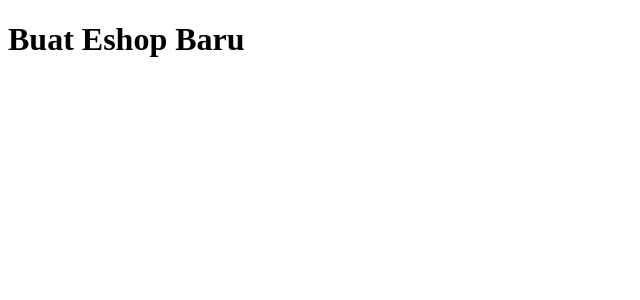
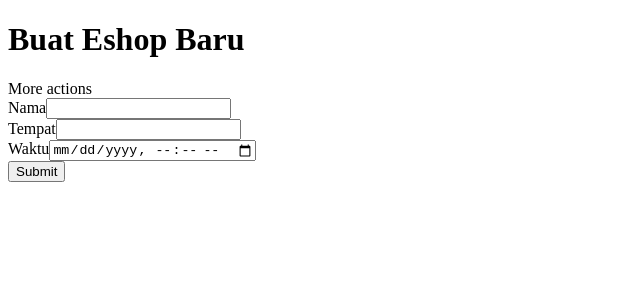
Before and after one commit to katelapo/eshop, a Vue app: page /eshop in a window 1280 px wide. Shown: the top 300 px of the page, without its empty margins (0-640 px from the left). Built offline with nearby package versions, Linux system fonts and the light colour scheme; the HTML template or start-up script is replaced by a standard one.

Commit message:
simpan eshop baru

```diff
--- a/src/views/CreateEshopView.vue
+++ b/src/views/CreateEshopView.vue
@@ -1,8 +1,48 @@
 <script setup lang="ts">
+import { ref } from 'vue'
+import { useRouter } from 'vue-router'
 
+const router = useRouter();
+
+const name = ref('')
+const place = ref('')
+const time = ref('')
+
+const saveData = async () => {
+    const newEshop = JSON.stringify({
+        name: name.value,
+        place: place.value,
+        time: Date.parse(time.value)/1000,
+    })
+
+    const response = await fetch('/api/eshops', {
+        method:'POST',
+        body: newEshop,
+    })
+    const data = await response.json()
+
+    router.push('/')
+}
 </script>
-
 
 <template>
     <h1>Buat Eshop Baru</h1>
+     <form @submit.prevent="saveData">More actions
+        <div>
+            <label>Nama</label>
+            <input type="text" v-model="name">
+        </div>
+        <div>
+            <label>Tempat</label>
+            <input type="text" v-model="place">
+        </div>
+        <div>
+            <label>Waktu</label>
+            <input type="datetime-local" v-model="time">
+        </div>
+
+        <div>
+            <input type="submit">
+        </div>
+    </form>
 </template>
--- a/src/views/HomeView.vue
+++ b/src/views/HomeView.vue
@@ -36,7 +36,7 @@ onMounted(() => {
         <li v-for="eshop in eshops" :key="eshop.id">
           <div>{{ eshop.name }}</div>
           <div>{{ eshop.place }}</div>
-          <div>{{ eshop.time }}</div>
+          <div>{{ new Date(Number(eshop.time) * 1000).toLocaleString() }}</div>
         </li>
       </ul>
     </div>
```
Also changed, not shown: api/index.ts (+10 -2 lines).
